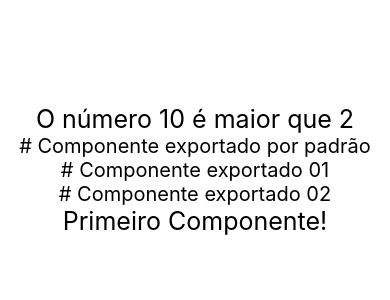
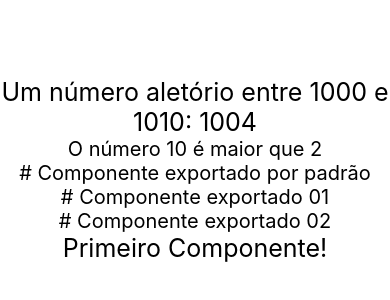
Before and after one commit to Yuji84/FundamentosReactNative, a React Native app: screen / in a window 390 px wide. Shown: the part 252-552 px from the top of the page. Built offline with nearby package versions, Linux system fonts and the light colour scheme.

Commit message:
Generate Random Example

```diff
--- a/App.js
+++ b/App.js
@@ -4,11 +4,13 @@ import { SafeAreaView, StyleSheet } from 'react-native';
 import First from './components/FirstComponent'
 import QMS, {ComponentExport1, ComponentExport2}from './components/MultiExport'
 import MinMax from './components/MinMax'
+import Random from './components/Ramdom'
 
 
 export default function App() {
   return (
     <SafeAreaView style={styles.container}>
+      <Random min={1000} max={1010}/>
       <MinMax max={10} min="2"/>
       <QMS/>
       <ComponentExport1/>
--- a/components/MinMax.js
+++ b/components/MinMax.js
@@ -8,7 +8,7 @@ export default (props) => {
     console.warn(props)
 
     return (
-        <Text style={defaultStyle.fontL}>
+        <Text style={defaultStyle.fontM}>
             O número {props.max} é maior que {props.min}
         </Text>
     )
--- /dev/null
+++ b/components/Ramdom.js
@@ -0,0 +1,13 @@
+import React from 'react'
+import { Text } from 'react-native'
+
+import defaultStyle from './defaultStyle'
+
+function getRandom(min, max){
+    return Math.floor(Math.random() * (max - min + 1) + min )
+}
+
+export default ({min, max}) => // Destructuring
+    <Text style={defaultStyle.fontL}>
+        Um número aletório entre {min} e {max}: {getRandom(min, max)}
+    </Text>
--- a/components/defaultStyle.js
+++ b/components/defaultStyle.js
@@ -5,12 +5,15 @@ const defaultFontSize = 20
 
 export default StyleSheet.create({
     fontL: {
-        fontSize: defaultFontSize + 5
+        fontSize: defaultFontSize + 5,
+        textAlign: "center"
     },
     fontM: {
-        fontSize: defaultFontSize
+        fontSize: defaultFontSize,
+        textAlign: "center"
     },
     fontS: {
-        fontSize: defaultFontSize - 5
+        fontSize: defaultFontSize - 5,
+        textAlign: "center"
     }
 })
```
